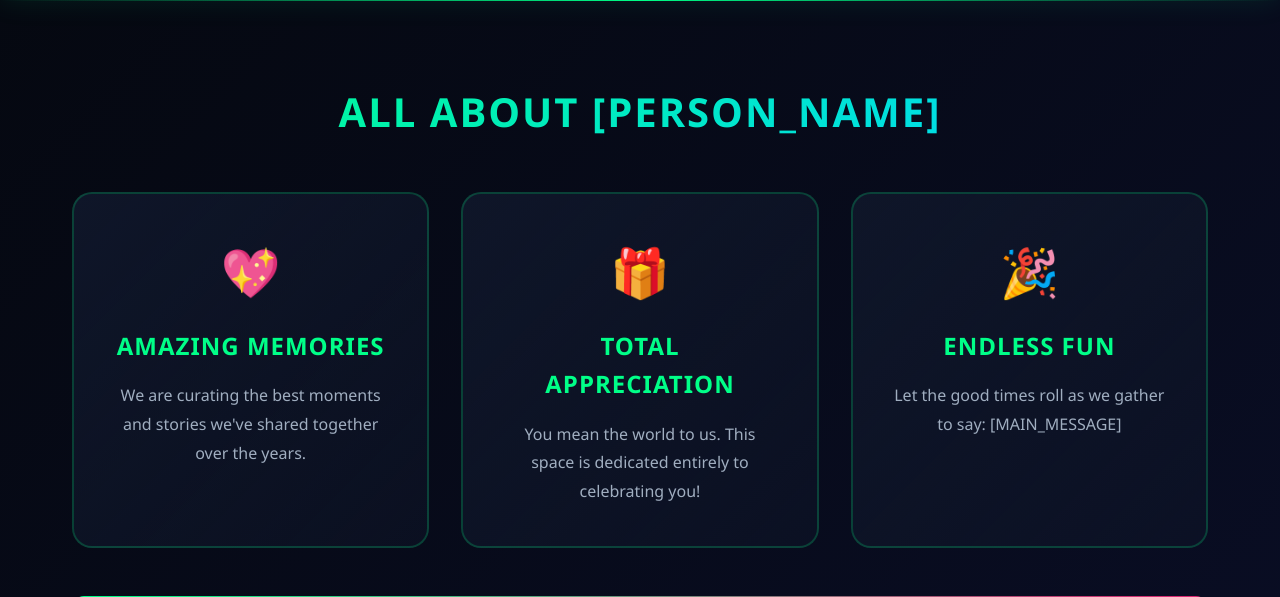
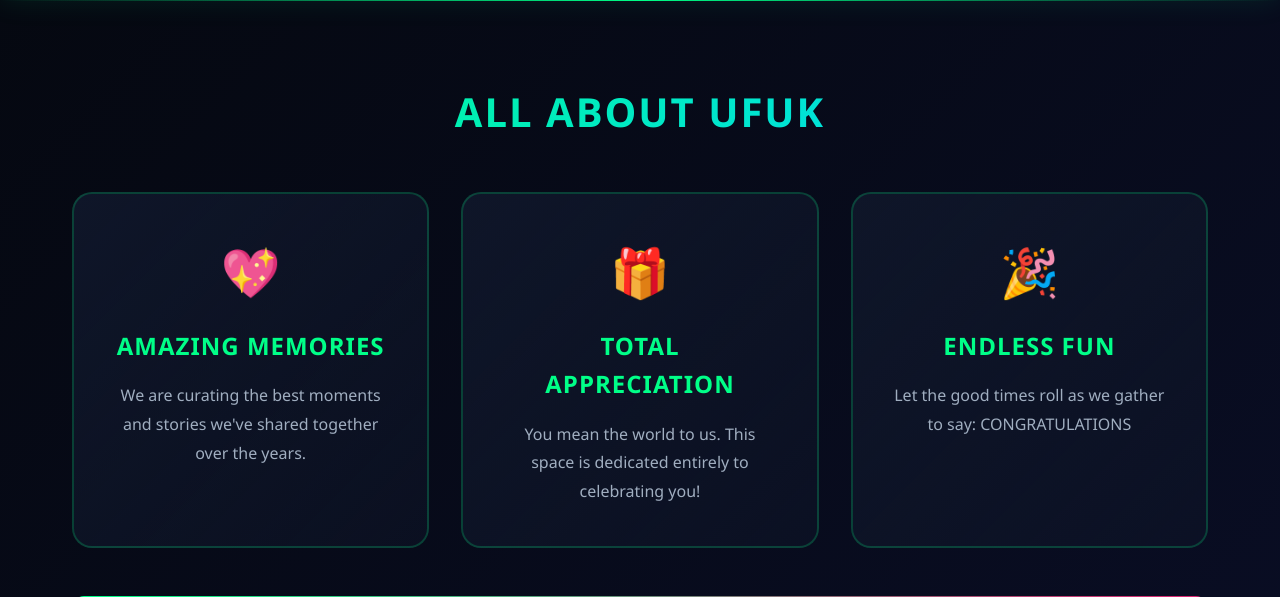
Before and after one commit to annikam873/Mitttest, a Flask app: page /om in a window 1280 px wide. Shown: the part 80-677 px from the top of the page. Run offline with Flask 3, Linux system fonts and the light colour scheme.

Commit message:
Update about.html

```diff
--- a/app/presentation/templates/about.html
+++ b/app/presentation/templates/about.html
@@ -1,12 +1,12 @@
 {% extends "base.html" %}
 
-{% block title %}About - [PERSON_NAME]'s Celebration{% endblock %}
+{% block title %}About - Ufuk's Celebration{% endblock %}
 
 {% block content %}
 
 <section class="features">
 <div class="container">
-<h1 class="section-title">All About [PERSON_NAME]</h1>
+<h1 class="section-title">All About Ufuk</h1>
 <div class="cards-grid">
 <div class="card">
 <div class="card-icon">💖</div>
@@ -21,7 +21,7 @@
 <div class="card">
 <div class="card-icon">🎉</div>
 <h3 class="card-title">Endless Fun</h3>
-<p class="card-description">Let the good times roll as we gather to say: [MAIN_MESSAGE]</p>
+<p class="card-description">Let the good times roll as we gather to say: CONGRATULATIONS</p>
 </div>
 </div>
 
```
